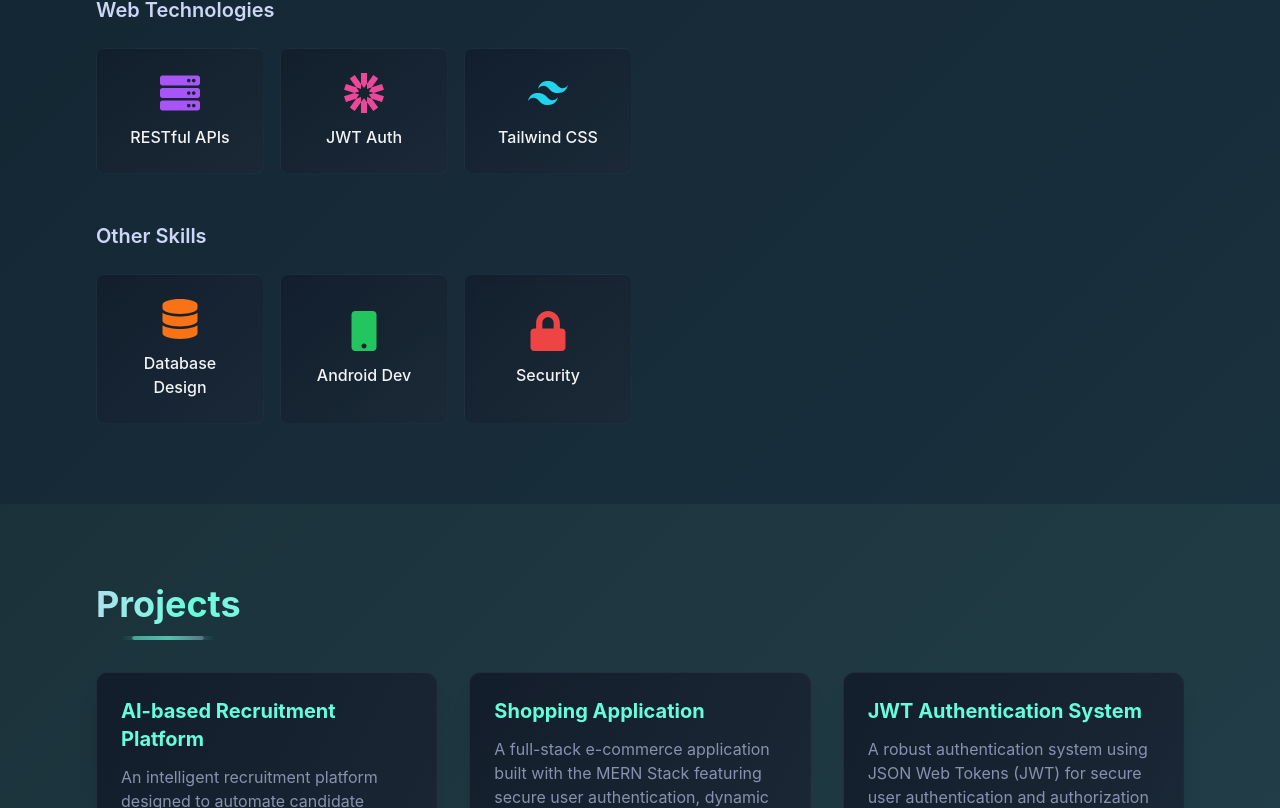
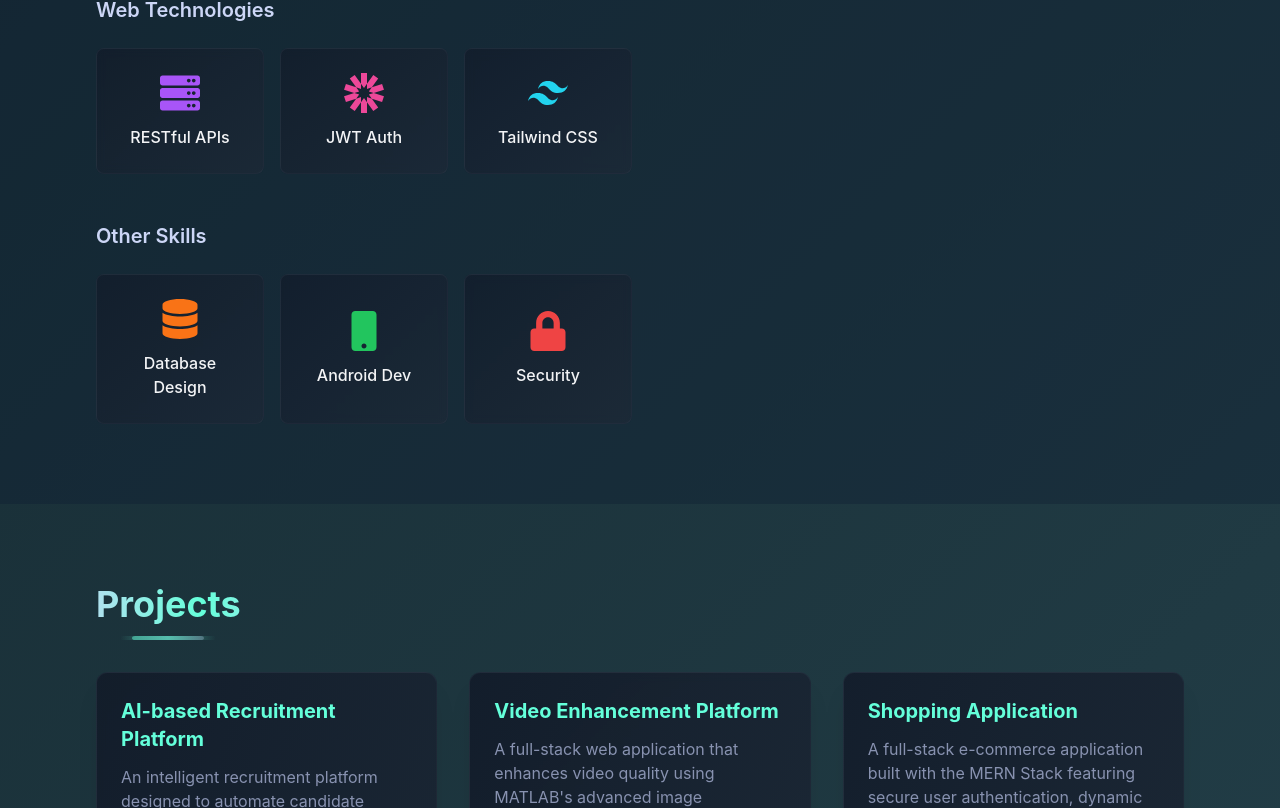
Before and after one commit to Dhanesh105/MY-PORTFOLIO, a React (Create React App) app: page / in a window 1280 px wide. Shown: the part 1992-2800 px from the top of the page. Built offline with nearby package versions, Linux system fonts and the light colour scheme.

Commit message:
Update Projects.js

```diff
--- a/src/components/Projects.js
+++ b/src/components/Projects.js
@@ -17,6 +17,22 @@ const Projects = () => {
       ],
       github: "https://github.com/Dhanesh105/Talent-match",
       demo: "https://talent-match-eosin.vercel.app/"
+    },
+    {
+      title: "Video Enhancement Platform",
+      description: "A full-stack web application that enhances video quality using MATLAB's advanced image processing capabilities. The platform allows users to upload videos and apply professional-grade enhancements including stabilization, denoising, super-resolution, and contrast improvement through an intuitive web interface.",
+      technologies: ["Node.js", "Express.js", "MATLAB", "HTML5", "CSS3", "JavaScript", "Multer"],
+      features: [
+          "Video file upload with drag-and-drop interface",
+          "Server-side video processing using MATLAB",
+          "Automatic video stabilization using optical flow",
+          "Non-local means denoising for noise reduction",
+          "2x super-resolution upscaling",
+          "Contrast enhancement using histogram equalization",
+          "Responsive design with modern UI/UX",
+           "Secure file handling with automatic cleanup"
+        ],
+        github: "https://github.com/Dhanesh105/Video-Enhancer"
     },
     {
       title: "Shopping Application",
```
